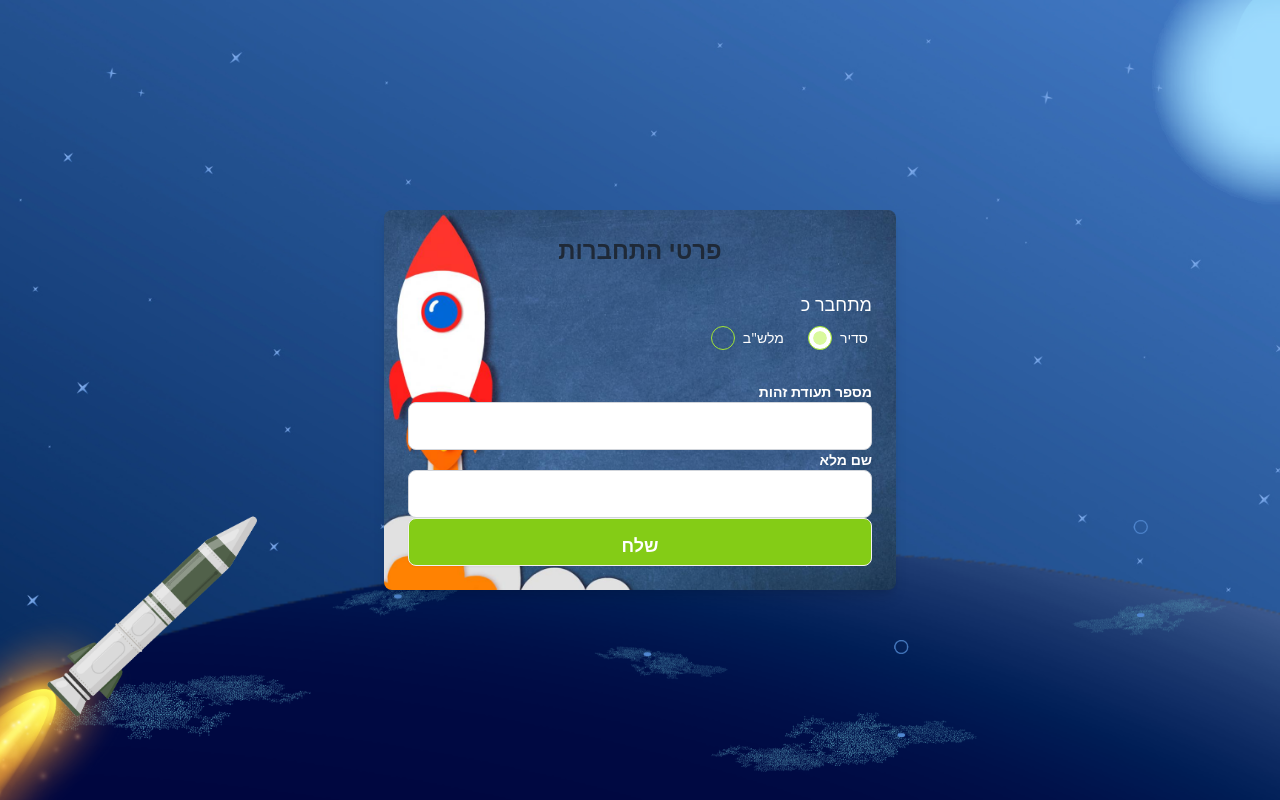
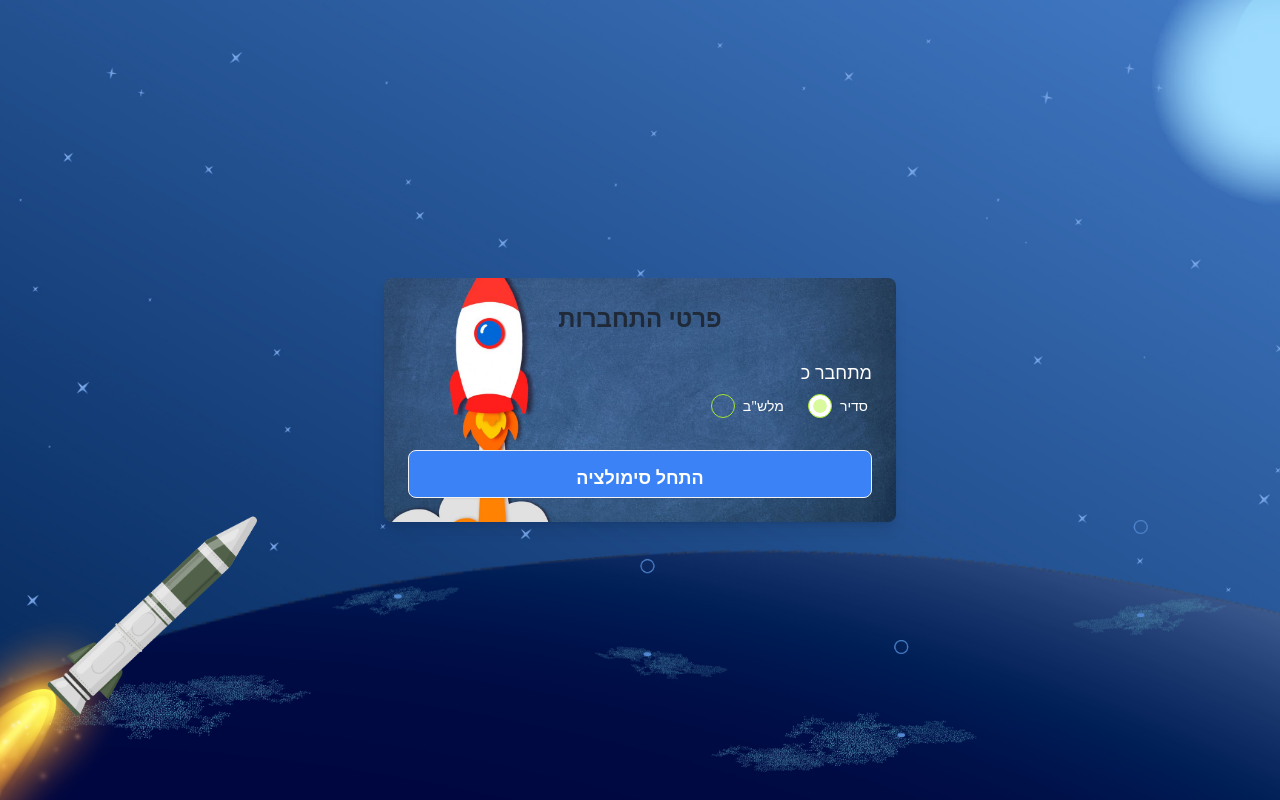
Before and after one commit to rfblxekt343/Skill-simulator, a Next.js app: page / in a window 1280 px wide. Both pictures are taken after a click on the label "סדיר". Built offline with nearby package versions, Linux system fonts and the light colour scheme; no server answers.

Commit message:
without database

```diff
--- a/components/LogInForm.jsx
+++ b/components/LogInForm.jsx
@@ -75,6 +75,9 @@ export default function LogInForm() {
   const handleStartGame = () => {
     router.push("/malshabLogin");
   };
+   const handleStartSadir = () =>{
+    router.push("/sadirLogin");
+   }
 
   return (
     <div
@@ -132,48 +135,55 @@ export default function LogInForm() {
           </fieldset>
 
           {form.role === "sadir" && (
-            <div>
-              <div className="form-group flex flex-col items-end">
-                <label className="text-sm text-white font-semibold shadow-sm">
-                  מספר תעודת זהות
-                </label>
-                <input
-                  type="text"
-                  name="idNumber"
-                  value={form.idNumber}
-                  onChange={handleChange}
-                  className="input input-bordered w-full p-2 border-gray-300 rounded-lg focus:border-lime-400 focus:outline-none focus:ring-1 focus:ring-lime-400"
-                  required
-                />
-              </div>
+             <button
+             type="button"
+             className="btn w-full py-3 px-4 bg-blue-500 text-white text-lg font-semibold rounded-lg hover:bg-blue-600 transition-all duration-200 ease-in-out"
+             onClick={handleStartSadir}
+           >
+             התחל סימולציה
+           </button>
+            // <div>
+            //   <div className="form-group flex flex-col items-end">
+            //     <label className="text-sm text-white font-semibold shadow-sm">
+            //       מספר תעודת זהות
+            //     </label>
+            //     <input
+            //       type="text"
+            //       name="idNumber"
+            //       value={form.idNumber}
+            //       onChange={handleChange}
+            //       className="input input-bordered w-full p-2 border-gray-300 rounded-lg focus:border-lime-400 focus:outline-none focus:ring-1 focus:ring-lime-400"
+            //       required
+            //     />
+            //   </div>
 
 
-              <div className="form-group flex flex-col items-end">
-                <label className="text-sm text-white font-semibold shadow-sm">
-                  שם מלא
-                </label>
-                <input
-                  type="text"
-                  name="fullName"
-                  value={form.fullName}
-                  onChange={handleChange}
-                  className="input input-bordered w-full p-2 border-gray-300 rounded-lg focus:border-lime-400 focus:outline-none focus:ring-1 focus:ring-lime-400"
-                  required
-                />
-              </div>
+            //   <div className="form-group flex flex-col items-end">
+            //     <label className="text-sm text-white font-semibold shadow-sm">
+            //       שם מלא
+            //     </label>
+            //     <input
+            //       type="text"
+            //       name="fullName"
+            //       value={form.fullName}
+            //       onChange={handleChange}
+            //       className="input input-bordered w-full p-2 border-gray-300 rounded-lg focus:border-lime-400 focus:outline-none focus:ring-1 focus:ring-lime-400"
+            //       required
+            //     />
+            //   </div>
 
-              <button
-                type="submit"
-                className="btn w-full py-3 px-4 bg-lime-500 text-white text-lg font-semibold rounded-lg hover:bg-lime-600 transition-all duration-200 ease-in-out"
-                disabled={loading}
-              >
-                {loading ? (
-                  <span className="loading loading-spinner text-white"></span>
-                ) : (
-                  "שלח"
-                )}
-              </button>
-            </div>
+            //   <button
+            //     type="submit"
+            //     className="btn w-full py-3 px-4 bg-lime-500 text-white text-lg font-semibold rounded-lg hover:bg-lime-600 transition-all duration-200 ease-in-out"
+            //     disabled={loading}
+            //   >
+            //     {loading ? (
+            //       <span className="loading loading-spinner text-white"></span>
+            //     ) : (
+            //       "שלח"
+            //     )}
+            //   </button>
+            // </div>
           )}
 
           {form.role === "malshab" && (
```
